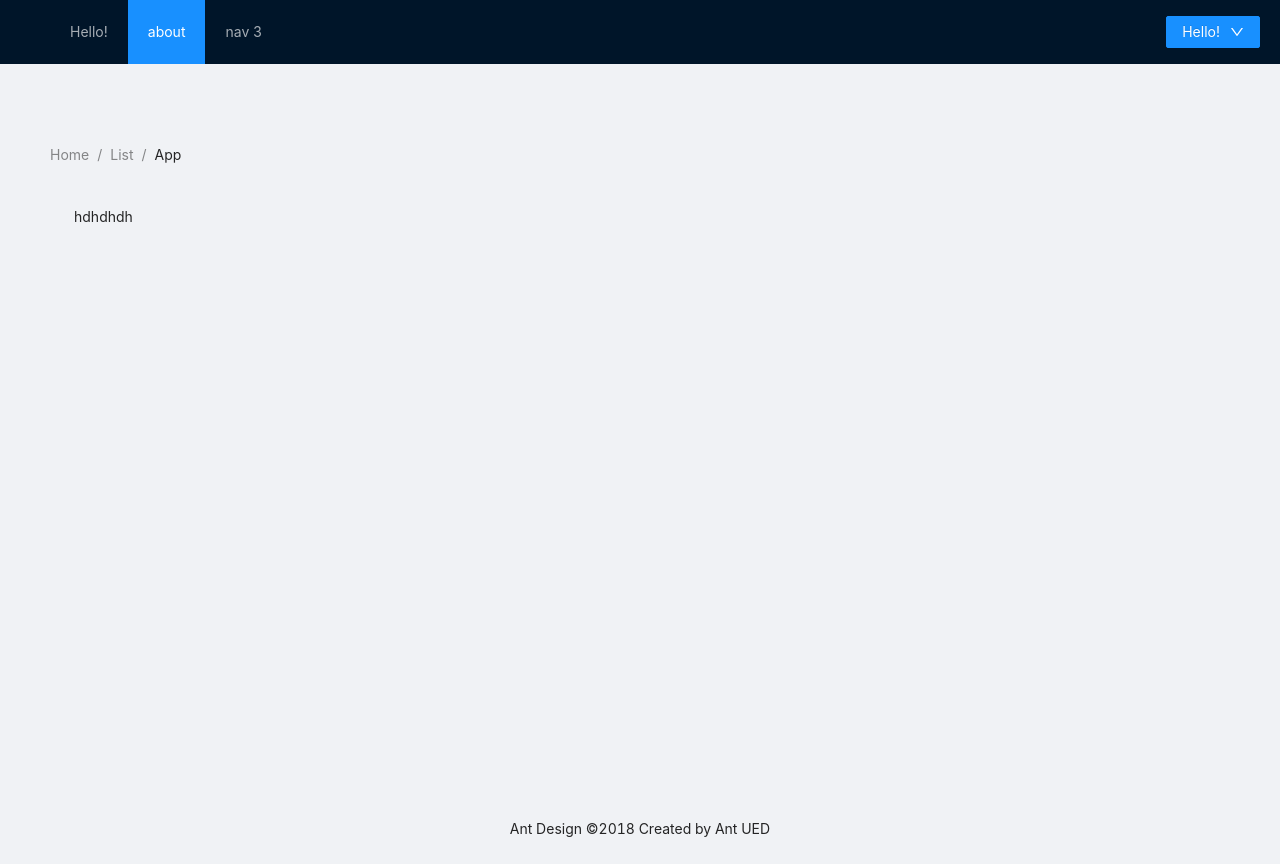
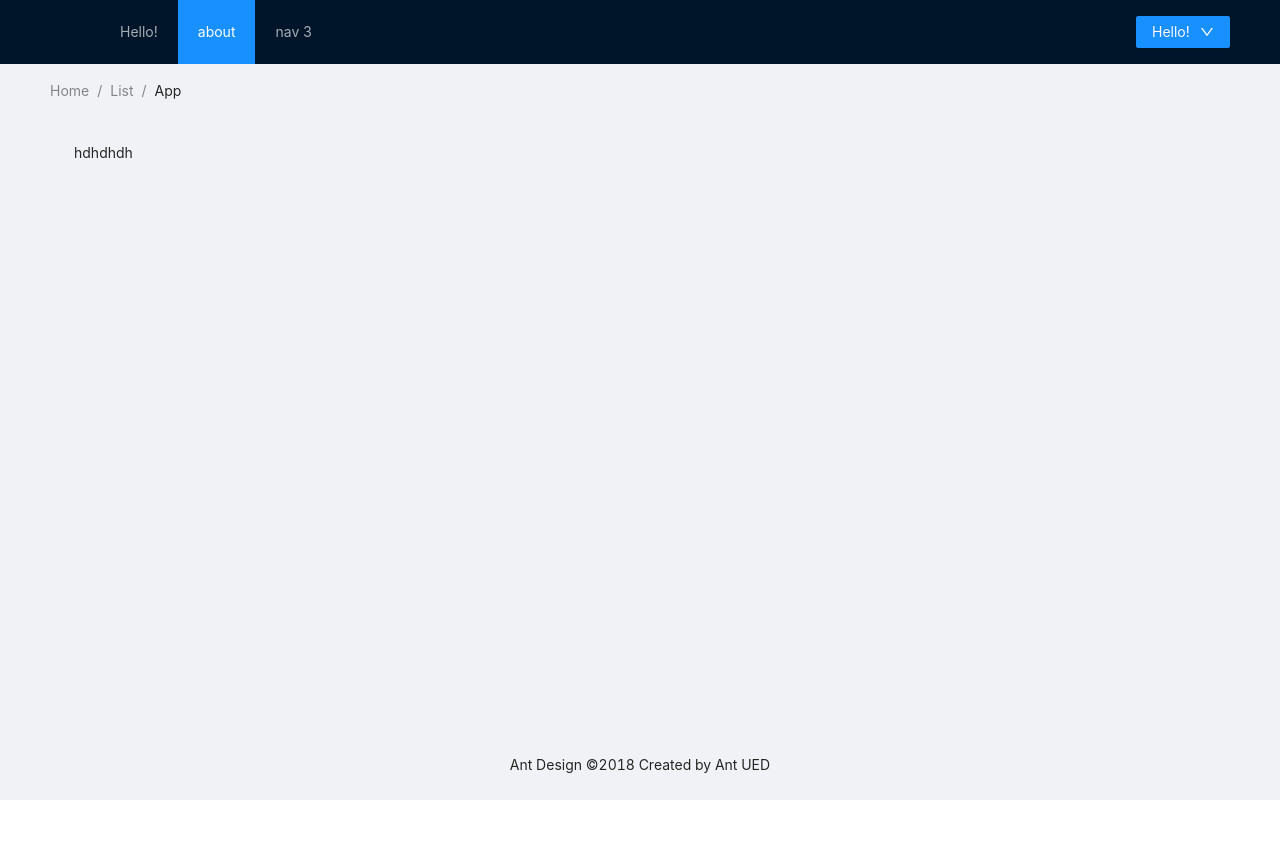
Before and after one commit to andychao217/my-next-site, a Next.js app: page / in a window 1280 px wide. After the commit the page ends 800 px from the top, so only its background shows below. Built offline with nearby package versions, Linux system fonts and the light colour scheme.

Commit message:
updated header layout

```diff
--- /dev/null
+++ b/components/headerLayout.js
@@ -0,0 +1,21 @@
+import React from 'react';
+import { Layout } from 'antd';
+import Menus from './menus';
+import LanguageChanger from './languageChanger';
+const { Header } = Layout;
+
+export default function HeaderLayout(props) {
+	return (
+		<Header>
+			<div style={{ width: '100%', display: 'flex', alignItems: 'center' }}>
+				<div className='logo' style={{ width: '50px' }} />
+				<div style={{ flexGrow: 1 }}>
+					<Menus {...props} />
+				</div>
+				<div style={{ display: 'inline-block', width: '94px' }}>
+					<LanguageChanger {...props} />
+				</div>
+			</div>
+		</Header>
+	);
+}
--- a/pages/_app.js
+++ b/pages/_app.js
@@ -1,12 +1,11 @@
-import React, { useState, useEffect } from 'react';
+import React, { useState } from 'react';
 import { Layout } from 'antd';
-import Menus from '../components/menus';
 import Breadcrumbs from '../components/breadcrumbs';
-import LanguageChanger from '../components/languageChanger';
 import { IntlProvider } from 'react-intl'; /* react-intl imports */
 import zh_CN from '../locales/zh-CN'; // import defined messages in Chinese
 import en_US from '../locales/en-US'; // import defined messages in English
-const { Header, Content, Footer } = Layout;
+import HeaderLayout from '../components/headerLayout';
+const { Content, Footer } = Layout;
 const localeMessage = {
 	'en-US': en_US,
 	'zh-CN': zh_CN,
@@ -20,16 +19,10 @@ export default function MyApp({ Component, pageProps }) {
 			<IntlProvider locale={currentLocale} messages={localeMessage[currentLocale]}>
 				<div style={{ height: '100vh' }}>
 					<Layout>
-						<Header style={{ position: 'fixed', zIndex: 1, width: '100%', position: 'flex' }}>
-							<div className='logo' />
-							<Menus />
-							<div style={{ position: 'fixed', zIndex: 22, right: '20px', top: '0px' }}>
-								<LanguageChanger setCurrentLocale={setCurrentLocale} />
-							</div>
-						</Header>
-						<Content className='site-layout' style={{ padding: '0 50px', marginTop: 64 }}>
+						<HeaderLayout setCurrentLocale={setCurrentLocale} />
+						<Content style={{ padding: '0 50px' }}>
 							<Breadcrumbs />
-							<div className='site-layout-background' style={{ padding: 24, minHeight: 'calc(100vh - 188px)' }}>
+							<div style={{ padding: 24, minHeight: 'calc(100vh - 188px)' }}>
 								<Component {...pageProps} />
 							</div>
 						</Content>
```
